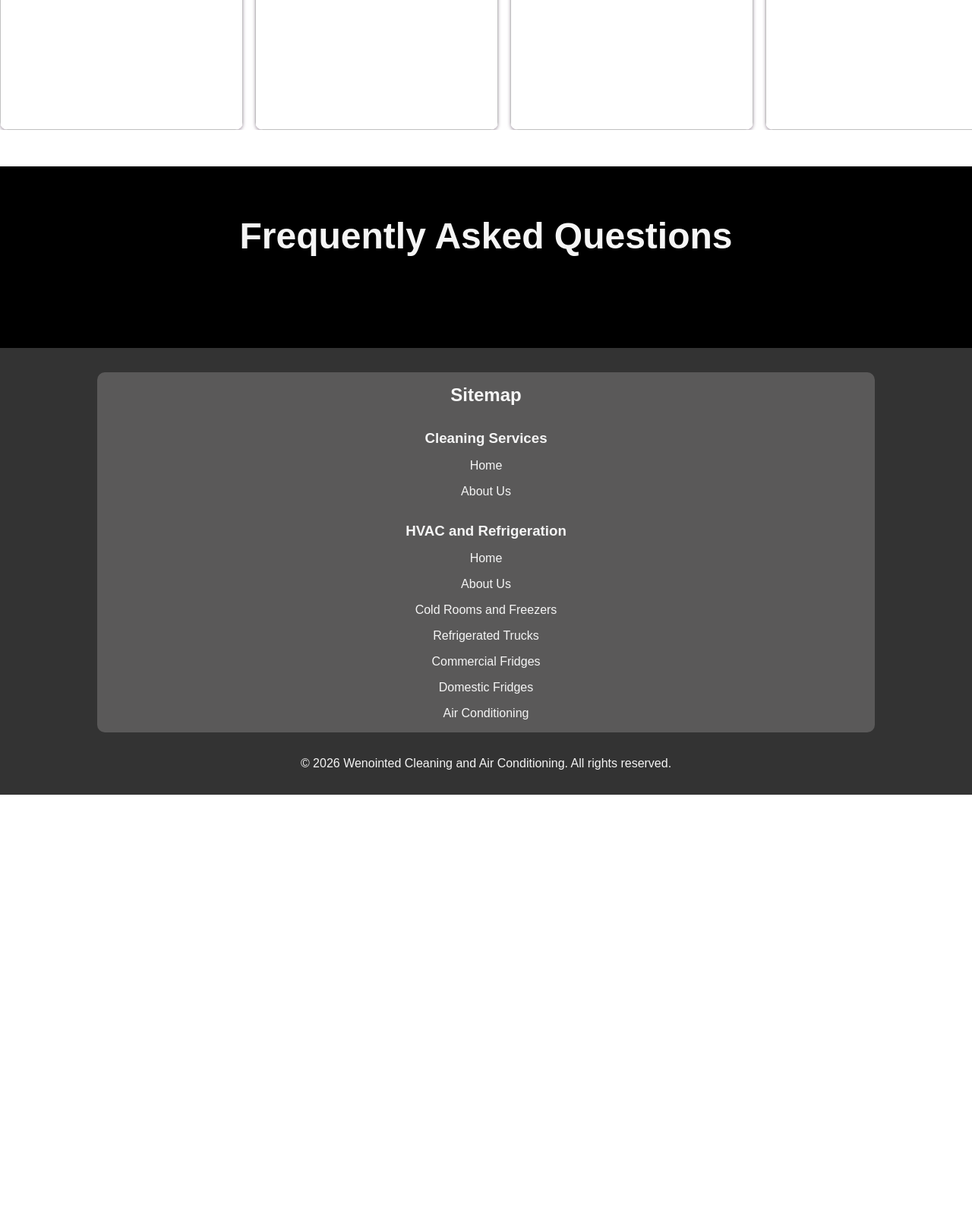
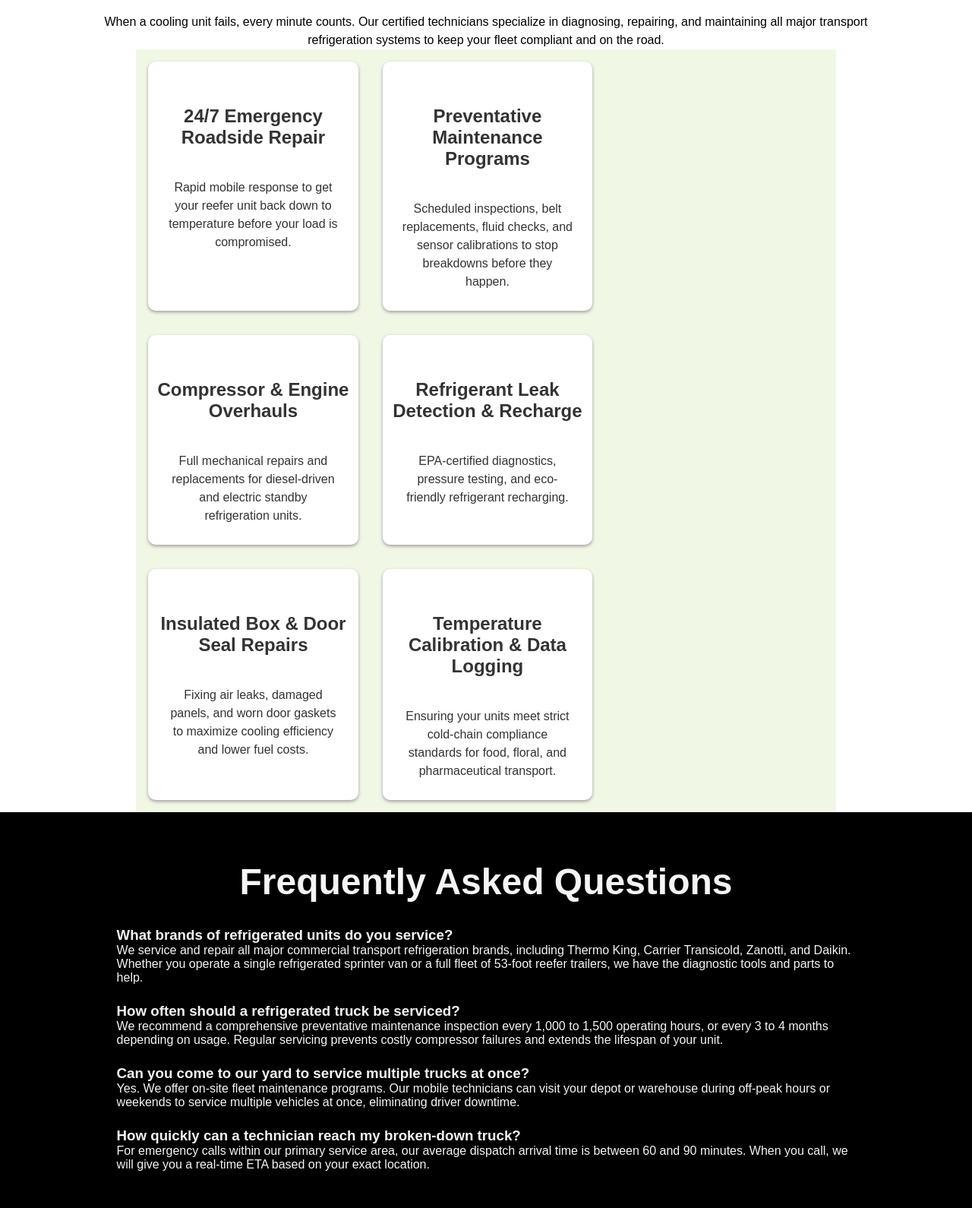
Before and after one commit to Burlington1308/wenointed, a plain HTML site: page trucks.html in a window 1280 px wide. Shown: the part 837-2427 px from the top of the page at 76% size. Before the commit the page ends 1883 px from the top, so only its background shows below. Drawn offline with Linux system fonts and the light colour scheme.

Commit message:
trucks page copy

```diff
--- a/trucks.html
+++ b/trucks.html
@@ -23,22 +23,93 @@
                 <a href="https://wa.me/27630189668" class="contact">Contact</a>
             </div>
         </nav>
+        <div class="hero-msg">
+            <h1>Keep Your Cold Chain Moving. Fast, Reliable Refrigerated Truck Repair.</h1>
+            <p>
+                24/7 emergency roadside assistance and preventative maintenance for commercial reefers,
+                trailers, and refrigerated vans. Minimize downtime and protect your temperature-sensitive cargo.
+            </p>
+            <a href="https://wa.me/27630189668" class="cta">Request Emergency Dispatch</a>
+        </div>
     </section>
 
-    <section class="carousel">
-        <div class="carousel-card"><img src="" alt=""></div>
-        <div class="carousel-card"><img src="" alt=""></div>
-        <div class="carousel-card"><img src="" alt=""></div>
-        <div class="carousel-card"><img src="" alt=""></div>
-        <div class="carousel-card"><img src="" alt=""></div>
-        <div class="carousel-card"><img src="" alt=""></div>
-        <div class="carousel-card"><img src="" alt=""></div>
+    <section class="main">
+        <h1>Complete Refrigeration Solutions for Commercial Fleets</h1>
+
+        <p>
+            When a cooling unit fails, every minute counts. Our certified technicians specialize in diagnosing,
+            repairing, and maintaining all major transport refrigeration systems to keep your fleet compliant and on the road.
+        </p>
+
+        <div class="card-section">
+            <div class="card">
+                <h3>24/7 Emergency Roadside Repair</h3>
+                <p>
+                    Rapid mobile response to get your reefer unit back down to temperature before your load is compromised.
+                </p>
+            </div>
+            <div class="card">
+                <h3>Preventative Maintenance Programs</h3>
+                <p>
+                    Scheduled inspections, belt replacements, fluid checks, and sensor calibrations to stop breakdowns before they happen.
+                </p>
+            </div>
+            <div class="card">
+                <h3>Compressor & Engine Overhauls</h3>
+                <p>
+                    Full mechanical repairs and replacements for diesel-driven and electric standby refrigeration units.
+                </p>
+            </div>
+            <div class="card">
+                <h3>Refrigerant Leak Detection & Recharge</h3>
+                <p>
+                    EPA-certified diagnostics, pressure testing, and eco-friendly refrigerant recharging.
+                </p>
+            </div>
+            <div class="card">
+                <h3>Insulated Box & Door Seal Repairs</h3>
+                <p>
+                    Fixing air leaks, damaged panels, and worn door gaskets to maximize cooling efficiency and lower fuel costs.
+                </p>
+            </div>
+
+            <div class="card">
+                <h3>Temperature Calibration & Data Logging</h3>
+                <p>
+                    Ensuring your units meet strict cold-chain compliance standards for food, floral, and pharmaceutical transport.
+                </p>
+            </div>
+        </div>
+
     </section>
 
     <section class="faq">
         <h1>Frequently Asked Questions</h1>
         <div class="faq-item">
-
+            <h3>What brands of refrigerated units do you service?</h3>
+            <p>
+                We service and repair all major commercial transport refrigeration brands, including Thermo King, Carrier Transicold, Zanotti, and Daikin.
+                Whether you operate a single refrigerated sprinter van or a full fleet of 53-foot reefer trailers, we have the diagnostic tools and parts to help.
+            </p>
+        </div>
+        <div class="faq-item">
+            <h3>How often should a refrigerated truck be serviced?</h3>
+            <p>
+                We recommend a comprehensive preventative maintenance inspection every 1,000 to 1,500 operating hours, or every 3 to 4 months depending on usage.
+                Regular servicing prevents costly compressor failures and extends the lifespan of your unit.
+            </p>
+        </div>
+        <div class="faq-item">
+            <h3>Can you come to our yard to service multiple trucks at once?</h3>
+            <p>
+                Yes. We offer on-site fleet maintenance programs. Our mobile technicians can visit your depot or warehouse during off-peak hours or weekends to service multiple vehicles at once, eliminating driver downtime.
+            </p>
+        </div>
+        <div class="faq-item">
+            <h3>How quickly can a technician reach my broken-down truck?</h3>
+            <p>
+                For emergency calls within our primary service area, our average dispatch arrival time is between 60 and 90 minutes. When you call, we will give you a real-time ETA based on your exact location.
+            </p>
         </div>
     </section>
 
```
Also changed, not shown: refrigerators.html (deleted, +0 -69 lines).
